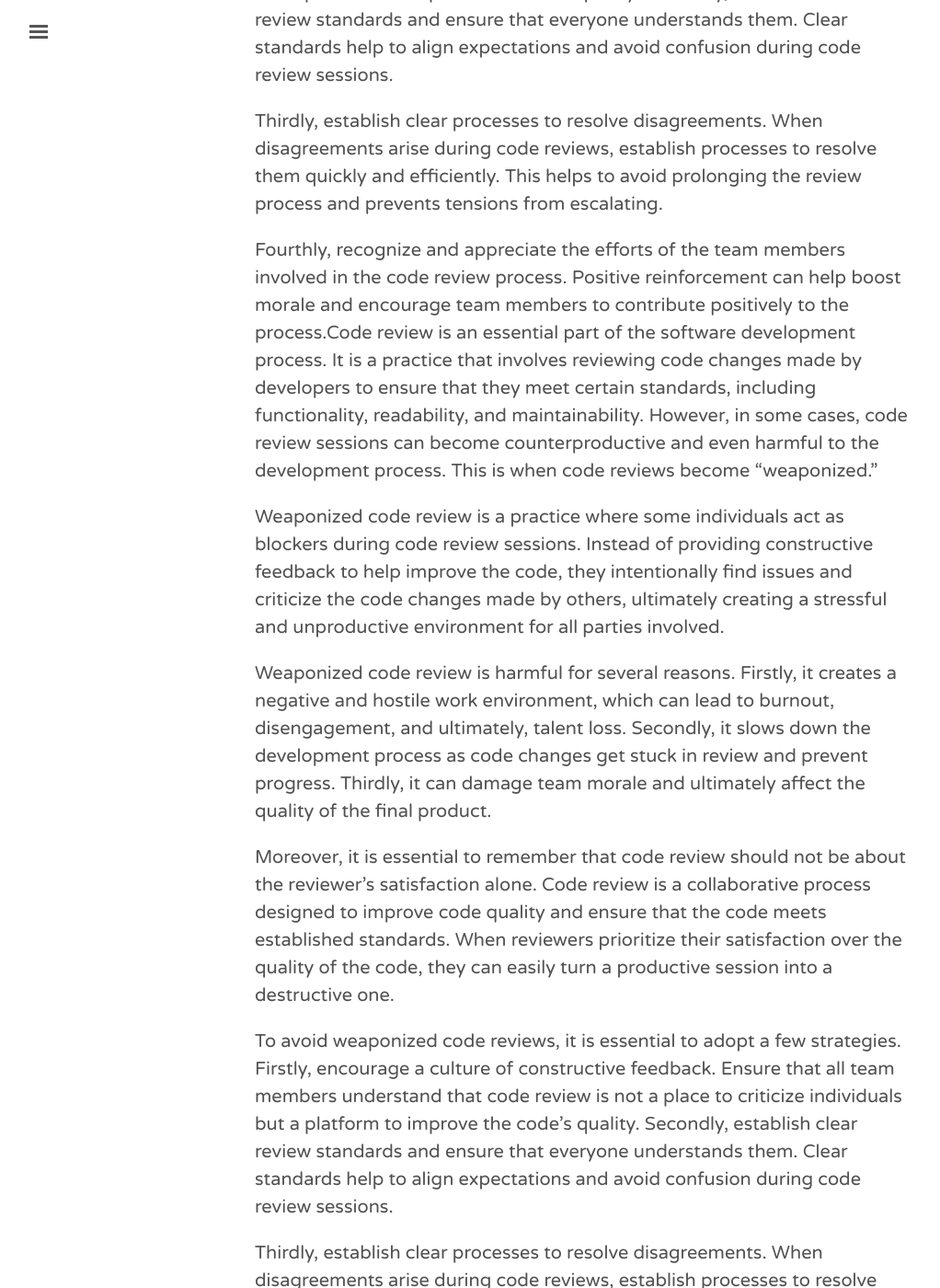
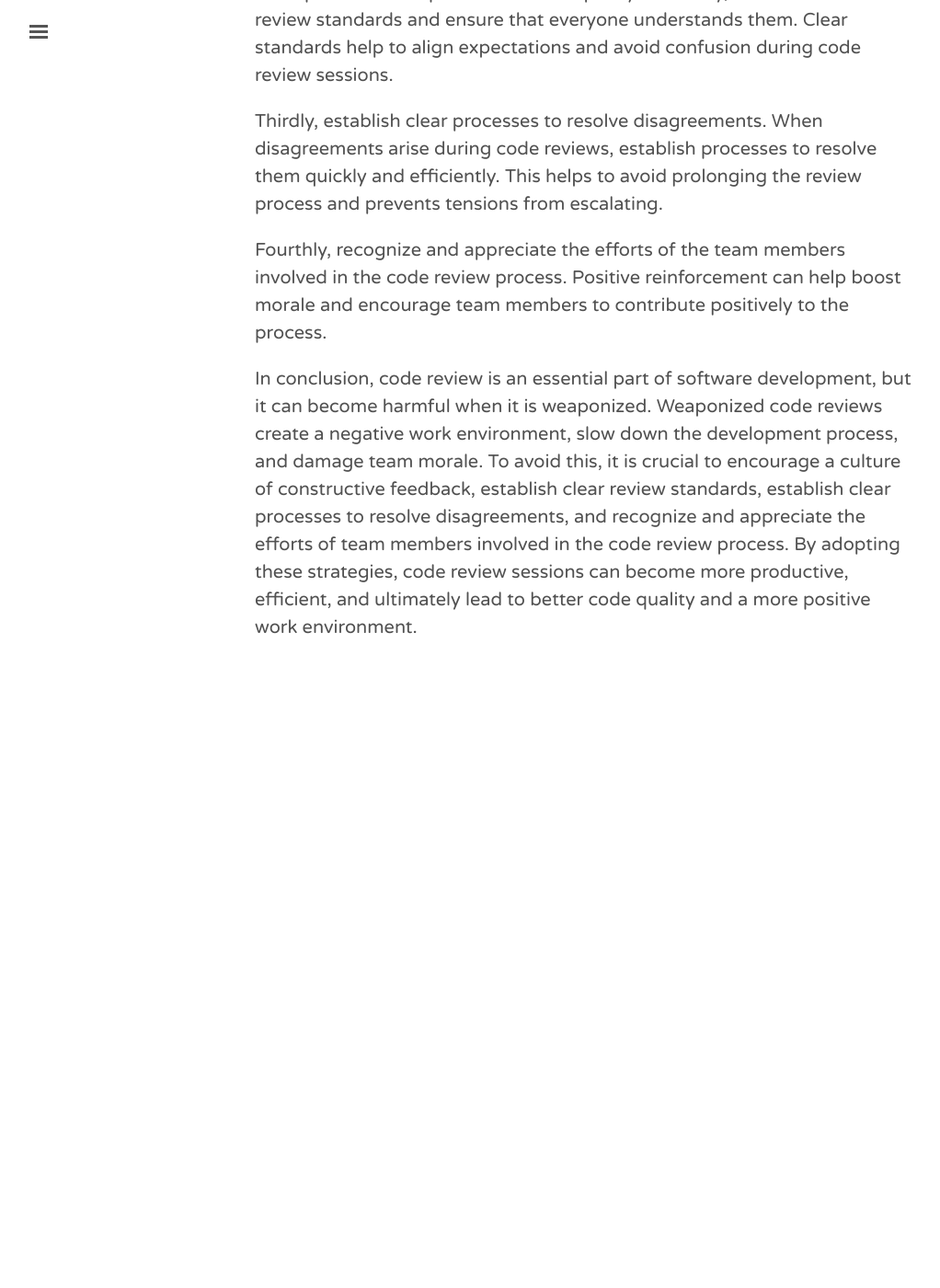
Before and after one commit to adrianobrito/adrianobrito.github.io, a Jekyll site: the page built from _posts/2023-03-22-weaponized-code-reviews.md, in a window 1280 px wide and 1400 px high, scrolled down 1435 px. Shown: the whole window at 92% size, without its empty margins (3-1025 px from the left). Built offline with Jekyll 4.4.1, drawn with Linux system fonts in a browser that asks for light colours; comment, search, counter and statistics services are not loaded; after the commit the page ends 2152 px from its top, so only the background shows below that; some of the changed text lies outside the part shown.

Commit message:
Update 2023-03-22-weaponized-code-reviews.md

```diff
--- a/_posts/2023-03-22-weaponized-code-reviews.md
+++ b/_posts/2023-03-22-weaponized-code-reviews.md
@@ -17,16 +17,6 @@ To avoid weaponized code reviews, it is essential to adopt a few strategies. Fir
 
 Thirdly, establish clear processes to resolve disagreements. When disagreements arise during code reviews, establish processes to resolve them quickly and efficiently. This helps to avoid prolonging the review process and prevents tensions from escalating.
 
-Fourthly, recognize and appreciate the efforts of the team members involved in the code review process. Positive reinforcement can help boost morale and encourage team members to contribute positively to the process.Code review is an essential part of the software development process. It is a practice that involves reviewing code changes made by developers to ensure that they meet certain standards, including functionality, readability, and maintainability. However, in some cases, code review sessions can become counterproductive and even harmful to the development process. This is when code reviews become "weaponized."
+Fourthly, recognize and appreciate the efforts of the team members involved in the code review process. Positive reinforcement can help boost morale and encourage team members to contribute positively to the process.
 
-Weaponized code review is a practice where some individuals act as blockers during code review sessions. Instead of providing constructive feedback to help improve the code, they intentionally find issues and criticize the code changes made by others, ultimately creating a stressful and unproductive environment for all parties involved.
-
-Weaponized code review is harmful for several reasons. Firstly, it creates a negative and hostile work environment, which can lead to burnout, disengagement, and ultimately, talent loss. Secondly, it slows down the development process as code changes get stuck in review and prevent progress. Thirdly, it can damage team morale and ultimately affect the quality of the final product.
-
-Moreover, it is essential to remember that code review should not be about the reviewer's satisfaction alone. Code review is a collaborative process designed to improve code quality and ensure that the code meets established standards. When reviewers prioritize their satisfaction over the quality of the code, they can easily turn a productive session into a destructive one.
-
-To avoid weaponized code reviews, it is essential to adopt a few strategies. Firstly, encourage a culture of constructive feedback. Ensure that all team members understand that code review is not a place to criticize individuals but a platform to improve the code's quality. Secondly, establish clear review standards and ensure that everyone understands them. Clear standards help to align expectations and avoid confusion during code review sessions.
-
-Thirdly, establish clear processes to resolve disagreements. When disagreements arise during code reviews, establish processes to resolve them quickly and efficiently. This helps to avoid prolonging the review process and prevents tensions from escalating.
-
-Fourthly, recognize and appreciate the efforts of the team members involved in the code review process. Positive reinforcement can help boost morale and encourage team members to contribute positively to the process.
+In conclusion, code review is an essential part of software development, but it can become harmful when it is weaponized. Weaponized code reviews create a negative work environment, slow down the development process, and damage team morale. To avoid this, it is crucial to encourage a culture of constructive feedback, establish clear review standards, establish clear processes to resolve disagreements, and recognize and appreciate the efforts of team members involved in the code review process. By adopting these strategies, code review sessions can become more productive, efficient, and ultimately lead to better code quality and a more positive work environment.
```
